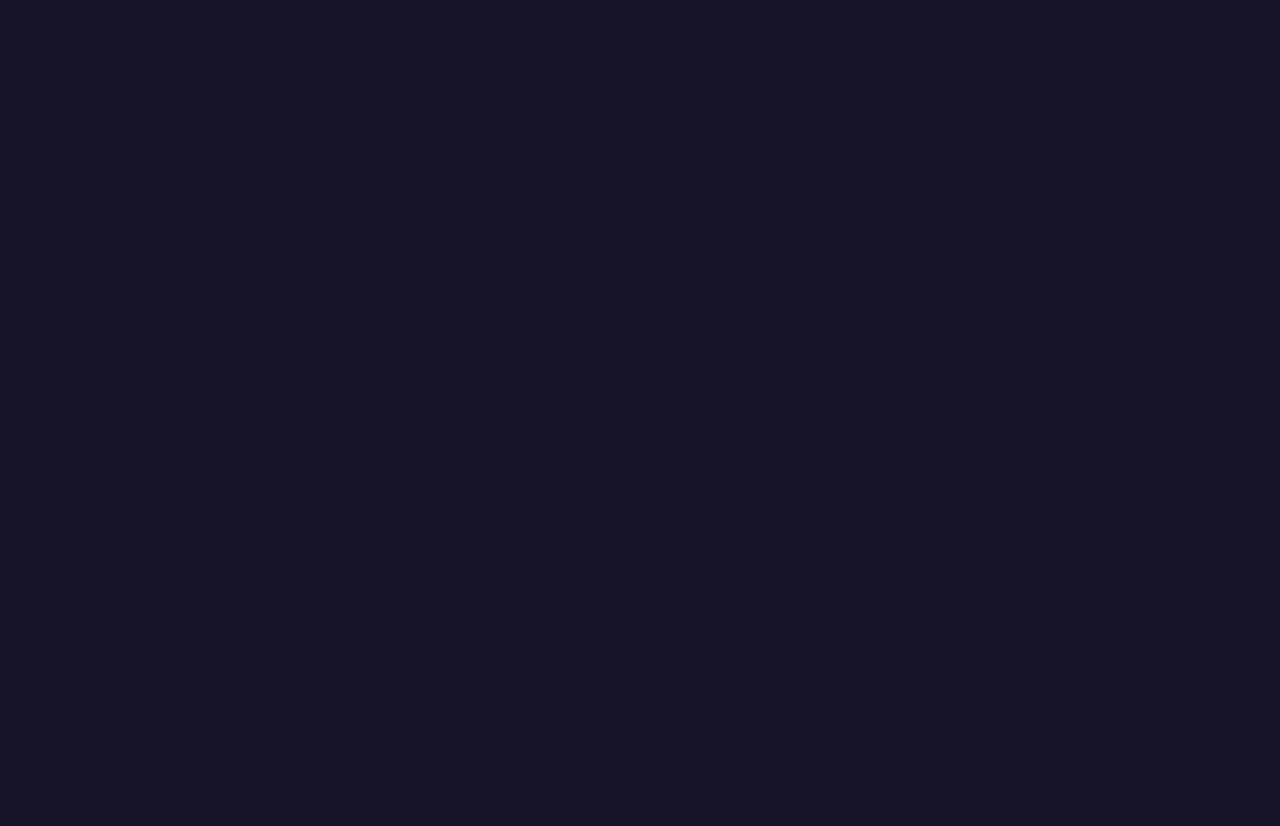
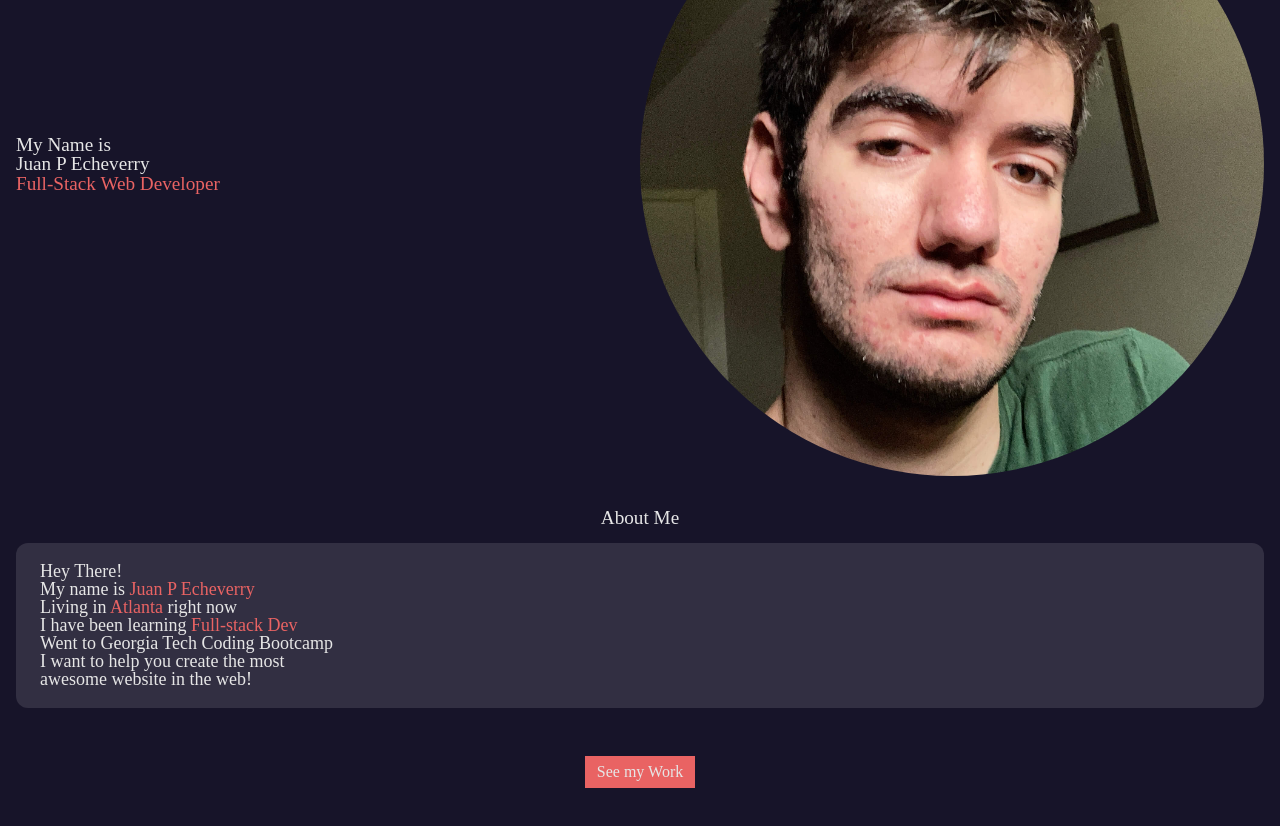
Before and after one commit to jpecheverryp/my-react-portfolio, a React (Create React App) app: page / in a window 1280 px wide. Shown: the part 260-1086 px from the top of the page. Before the commit the page ends 800 px from the top, so only its background shows below. Built offline with nearby package versions, Linux system fonts and the light colour scheme.

Commit message:
worked on about section, added image, button that links to projects

```diff
--- a/src/App.css
+++ b/src/App.css
@@ -51,3 +51,11 @@ body {
 	background-color: hsl(249, 34%, 12%);
 
 }
+.white-text {
+    color: hsl(0, 0%, 90%);
+	text-decoration: none;
+}
+
+.red-text {
+    color: hsl(0, 75%, 65%);
+}
--- /dev/null
+++ b/src/components/AboutSection/index.css
@@ -0,0 +1,16 @@
+.about-article {
+    background-color: #322F42;
+    margin: 1rem;
+    padding: 1.2rem 1.5rem;
+    font-size: large;
+    border-radius: 12px;
+}
+h2 {
+    text-align: center;
+    font-size: larger;
+}
+
+section {
+    margin-top: 1rem;
+    margin-bottom: 3rem;
+}
--- /dev/null
+++ b/src/components/AboutSection/index.js
@@ -0,0 +1,30 @@
+import React from "react";
+import "./index.css"
+
+function AboutSection() {
+    return (
+        <section>
+            <h2 className="white-text">About Me</h2>
+            <article className="white-text about-article">
+                Hey There!
+                <br/>
+                My name is
+                <span className="red-text"> Juan P Echeverry </span>
+                <br/>
+                Living in
+                <span className="red-text"> Atlanta </span>
+                right now
+                <br/>
+                I have been learning <span className="red-text">Full-stack Dev</span>
+                <br/>
+                Went to Georgia Tech Coding Bootcamp
+                <br/>
+                I want to help you create the most
+                <br/>
+                awesome website in the web!
+            </article>
+        </section>
+    )
+}
+
+export default AboutSection;
--- /dev/null
+++ b/src/components/Button/index.css
@@ -0,0 +1,7 @@
+.btn {
+    background: hsl(0, 75%, 65%);
+    margin: 1rem auto;
+    width: fit-content;
+    padding: 0.5rem 0.75rem;
+    display: block;
+}
--- /dev/null
+++ b/src/components/Button/index.js
@@ -0,0 +1,13 @@
+import React from "react";
+import { Link } from "react-router-dom";
+import "./index.css"
+function Button({ text, path }) {
+    return (
+        <Link to={path} className="btn white-text">
+            {text}
+        </Link>
+
+    )
+}
+
+export default Button;
--- a/src/components/Hero/index.css
+++ b/src/components/Hero/index.css
@@ -1,5 +1,5 @@
 .hero {
-    margin-top: 1rem;
+    margin-top: 3rem;
     padding: 1rem;
     display: flex;
     gap: 1rem;
@@ -12,14 +12,7 @@
     display: flex;
     flex-direction: column;
     justify-content: center;
-}
-
-.white-text {
-    color: hsl(0, 0%, 90%);
-}
-
-.red-text {
-    color: hsl(0, 75%, 65%);
+    font-size: larger;
 }
 
 img {
--- a/src/components/Hero/index.js
+++ b/src/components/Hero/index.js
@@ -1,15 +1,16 @@
 import React from "react";
 import "./index.css"
+import profile from "../../assets/profile.jpeg";
 function Hero() {
 
     return (
         <div className="hero">
             <div className="hero-text">
             <h1 className="white-text">My Name is <br/> Juan P Echeverry</h1>
-            <p className="red-text">Full-Stack Developer</p>
+            <p className="red-text">Full-Stack Web Developer</p>
             </div>
             <div className="img-container">
-                <img src="https://via.placeholder.com/150" alt="Juan P Echeverry Picture" />
+                <img src={profile} alt="Juan P Echeverry" />
             </div>
         </div>
     )
--- a/src/components/Navbar/index.css
+++ b/src/components/Navbar/index.css
@@ -3,6 +3,7 @@ nav {
     display: block;
     width: 100%;
     height: 3rem;
+    font-size: larger;
 }
 
 ul {
--- a/src/pages/About.js
+++ b/src/pages/About.js
@@ -1,9 +1,14 @@
 import React from "react";
-import Hero from "../components/Hero"
+import Hero from "../components/Hero";
+import AboutSection from "../components/AboutSection";
+import Button from "../components/Button"
 function About() {
+
     return (
         <section>
             <Hero/>
+            <AboutSection/>
+            <Button text="See my Work" path="/projects" />
         </section>
     )
 };
```
Also changed, not shown: src/assets/profile.jpeg (added).
